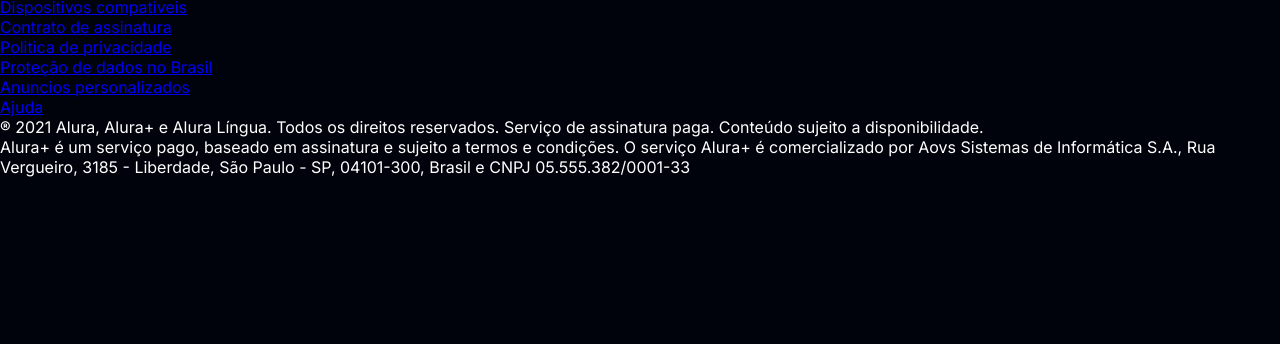
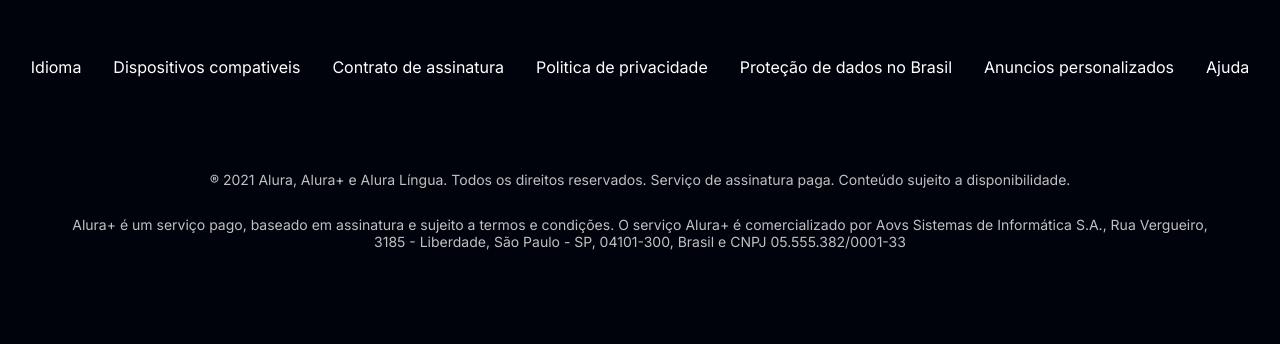
Before and after one commit to LeoPretto/Novo_Projeto_BASE_HTML_CSS-ALURA, a plain HTML site: page index.html in a window 1280 px wide. Shown: the part 3717-4061 px from the top of the page. Before the commit the page ends 3894 px from the top, so only its background shows below. Drawn offline with Linux system fonts and the light colour scheme.

Commit message:
estilizacao do footer

```diff
--- a/style.css
+++ b/style.css
@@ -115,3 +115,29 @@ body {
     font-size: 32px;
     color: var(--branco-principal);
 }
+
+.rodape {
+    text-align: center;
+    margin: 5em 0;
+}
+
+.rodape__lista {
+    display: flex;
+    justify-content: center;
+    list-style-type: none;
+    margin: 5em 0;
+}
+
+.link {
+    font-size: 16px;
+    text-decoration: none;
+    color: var(--branco-principal);
+    padding: 1em;
+}
+
+.rodape__texto{
+    font-size: 14px;
+    color: var(--cinza-secundario);
+    padding: 1em;
+    margin: 0 4em;
+}
```
